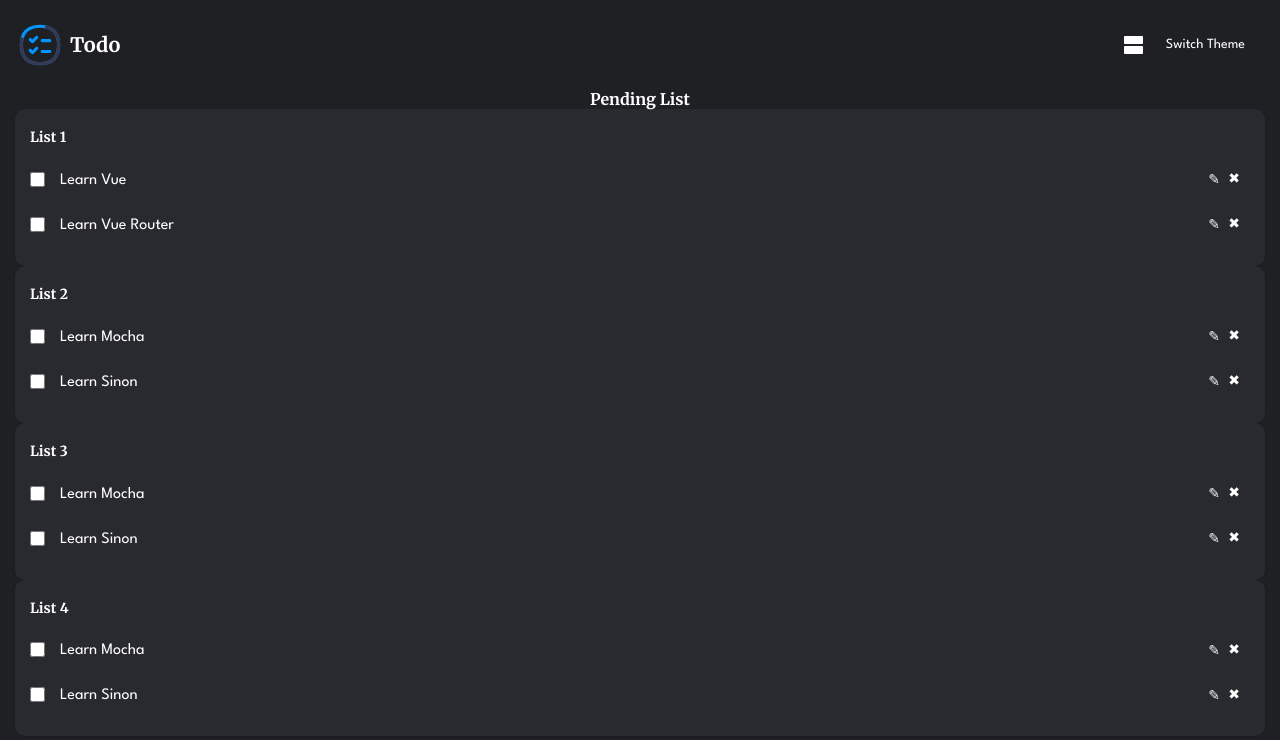
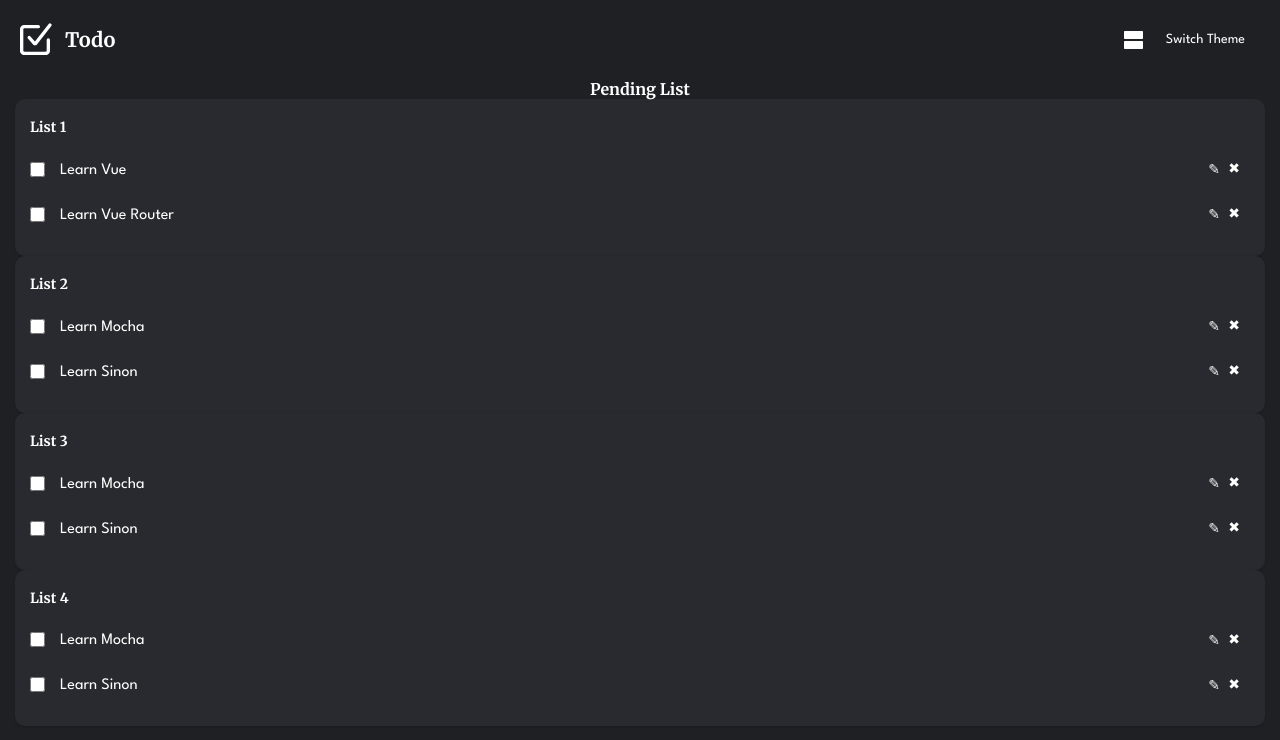
Before and after one commit to tripathishashikant/todo, a Vue app: page /pending-list in a window 1280 px wide. Shown: the top 740 px of the page. Built offline with nearby package versions, Linux system fonts and the light colour scheme.

Commit message:
Feature 1.6.2 - Logo svg icon changed and structure updated.
Signed-off-by: Shashikant <shashikant.tripathi187@gmail.com>

```diff
--- a/src/assets/scss/modules/_logo.scss
+++ /dev/null
@@ -1,15 +0,0 @@
-.logo {
-  &__link {
-    display: flex;
-    flex-flow: row nowrap;
-    justify-content: flex-start;
-    align-items: center;
-
-    text-decoration: none;
-  }
-
-  &__image {
-    flex: 0 1 5rem;
-    margin-right: 0.5rem;
-  }
-}
--- a/src/assets/scss/styles.scss
+++ b/src/assets/scss/styles.scss
@@ -10,7 +10,6 @@
 @import 'base';
 
 /* --- global modules styling --- */
-@import './modules/logo';
 @import './modules/menu';
 @import './modules/toggleLayout';
 @import './modules/list';
--- a/src/components/modules/AppHeader.vue
+++ b/src/components/modules/AppHeader.vue
@@ -1,16 +1,11 @@
 <template>
   <header class="header">
     <div class="header__container">
-      <div class="header__logo logo">
-        <router-link
-          to="/"
-          class="logo__link"
-        >
-          <the-logo />
-          <h1 class="logo__title">
-            {{ title }}
-          </h1>
-        </router-link>
+      <div class="header__logo">
+        <SiteLogo />
+        <h1 class="header__pageTitle">
+          {{ title }}
+        </h1>
       </div>
       <div class="header__menu menu">
         <div
@@ -31,7 +26,7 @@
 
 <script>
 import { mapActions, mapGetters } from 'vuex';
-import TheLogo from '../svgs/TheLogo.vue';
+import SiteLogo from './SiteLogo.vue';
 import VerticalLayoutIcon from '../svgs/VerticalLayoutIcon.vue';
 import HorizontalLayoutIcon from '../svgs/HorizontalLayoutIcon.vue';
 import ThemeSwitcher from './ThemeSwitcher.vue';
@@ -39,7 +34,7 @@ import ThemeSwitcher from './ThemeSwitcher.vue';
 export default {
   name: 'AppHeader',
   components: {
-    TheLogo,
+    SiteLogo,
     VerticalLayoutIcon,
     HorizontalLayoutIcon,
     ThemeSwitcher,
@@ -82,6 +77,11 @@ export default {
 
   &__logo {
     flex: 0 1 11rem;
+
+    display: flex;
+    flex-flow: row nowrap;
+    justify-content: flex-start;
+    align-items: center;
   }
 
   &__menu {
--- /dev/null
+++ b/src/components/modules/SiteLogo.vue
@@ -0,0 +1,39 @@
+<template>
+  <div class="logo">
+    <router-link
+      to="/"
+      class="logo__link"
+    >
+      <LogoSVG />
+    </router-link>
+  </div>
+</template>
+
+<script>
+import LogoSVG from '../svgs/LogoSVG.vue';
+
+export default {
+  name: 'SiteLogo',
+  components: {
+    LogoSVG,
+  },
+};
+</script>
+
+<style lang="scss">
+.logo {
+  width:4rem;
+  height:4rem;
+  margin-right: 1rem;
+
+  &__link {
+    display: flex;
+    flex-flow: row nowrap;
+    justify-content: flex-start;
+    align-items: center;
+
+    flex: 0 1 5rem;
+    text-decoration: none;
+  }
+}
+</style>
--- /dev/null
+++ b/src/components/svgs/LogoSVG.vue
@@ -0,0 +1,43 @@
+<template>
+  <svg
+    class="svg"
+    viewBox="0 0 24 24"
+    fill="none"
+  >
+    <path
+      class="svg_path"
+      fill-rule="evenodd"
+      clip-rule="evenodd"
+      d="m20.215 2.387-8.258 10.547-2.704-3.092a1 1 0 1 0-1.506 1.316l3.103
+      3.548a1.5 1.5 0 0 0 2.31-.063L21.79 3.62a1 1 0 1 0-1.575-1.233zM20 11a1
+      1 0 0 0-1 1v6.077c0 .459-.021.57-.082.684a.364.364 0 0
+      1-.157.157c-.113.06-.225.082-.684.082H5.923c-.459 0-.57-.022-.684-.082a.363.363
+      0 0 1-.157-.157c-.06-.113-.082-.225-.082-.684V5.5a.5.5 0 0 1
+      .5-.5l8.5.004a1 1 0 1 0 0-2L5.5 3A2.5 2.5 0 0 0 3 5.5v12.577c0
+      .76.082 1.185.319 1.627.224.419.558.753.977.977.442.237.866.319
+      1.627.319h12.154c.76 0 1.185-.082
+      1.627-.319.42-.224.754-.558.978-.977.236-.442.318-.866.318-1.627V12a1 1 0 0 0-1-1z"
+    />
+  </svg>
+</template>
+
+<script>
+export default {
+  name: 'LogoSVG',
+};
+</script>
+
+<style lang="scss">
+.svg {
+  width:100%;
+  height:100%;
+
+  &_path {
+    fill: $primary-body-dark;
+
+    .light & {
+      fill: $primary-body-light;
+    }
+  }
+}
+</style>
--- a/src/components/svgs/TheLogo.vue
+++ /dev/null
@@ -1,63 +0,0 @@
-<template>
-  <svg
-    class="logo__image"
-    viewBox="0 0 24 24"
-    fill="none"
-    xmlns="http://www.w3.org/2000/svg"
-  >
-    <path
-      d="M3.35288 8.95043C4.00437 6.17301 6.17301 4.00437
-          8.95043 3.35287C10.9563 2.88237 13.0437 2.88237 15.0496
-          3.35287C17.827 4.00437 19.9956 6.17301 20.6471 8.95043C21.1176
-          10.9563 21.1176 13.0437 20.6471 15.0496C19.9956 17.827 17.827
-          19.9956 15.0496 20.6471C13.0437 21.1176 10.9563 21.1176 8.95044
-          20.6471C6.17301 19.9956 4.00437 17.827 3.35288 15.0496C2.88237
-          13.0437 2.88237 10.9563 3.35288 8.95043Z"
-      stroke="#0095FF"
-      stroke-width="1.5"
-    />
-    <path
-      d="M3.35288 8.95043C2.88237 10.9563 2.88237 13.0437 3.35288
-          15.0496C4.00437 17.827 6.17301 19.9956 8.95044 20.6471C10.9563
-          21.1176 13.0437 21.1176 15.0496 20.6471C17.827 19.9956 19.9956
-          17.827 20.6471 15.0496C21.1176 13.0437 21.1176 10.9563 20.6471
-          8.95043C19.9956 6.17301 17.827 4.00437 15.0496 3.35287"
-      stroke="#363853"
-      stroke-width="1.5"
-      stroke-linecap="round"
-    />
-    <path
-      d="M7.84912 8.86907C7.55622 8.57618 7.08135 8.57618 6.78846
-          8.86907C6.49556 9.16197 6.49556 9.63684 6.78846 9.92973L7.84912
-          8.86907ZM8.35906 10.4397L7.82873 10.97C7.96938 11.1107 8.16015
-          11.1897 8.35906 11.1897C8.55797 11.1897 8.74874 11.1107 8.88939
-          10.97L8.35906 10.4397ZM10.9699 8.88946C11.2628 8.59657 11.2628
-          8.12169 10.9699 7.8288C10.677 7.53591 10.2022 7.53591 9.90928
-          7.8288L10.9699 8.88946ZM13.0403 9.16954C12.6261 9.16954 12.2903
-          9.50533 12.2903 9.91954C12.2903 10.3338 12.6261 10.6695 13.0403
-          10.6695V9.16954ZM16.6812 10.6695C17.0955 10.6695 17.4312 10.3338
-          17.4312 9.91954C17.4312 9.50533 17.0955 9.16954 16.6812
-          9.16954V10.6695ZM7.84912 14.0704C7.55622 13.7775 7.08135 13.7775
-          6.78846 14.0704C6.49556 14.3633 6.49556 14.8382 6.78846 15.1311L7.84912
-          14.0704ZM8.35906 15.641L7.82873 16.1714C8.12162 16.4643 8.5965 16.4643
-          8.88939 16.1714L8.35906 15.641ZM10.9699 14.0908C11.2628 13.7979 11.2628
-          13.3231 10.9699 13.0302C10.677 12.7373 10.2022 12.7373 9.90928 13.0302L10.9699
-          14.0908ZM13.0403 14.3709C12.6261 14.3709 12.2903 14.7067 12.2903 15.1209C12.2903
-          15.5351 12.6261 15.8709 13.0403 15.8709V14.3709ZM16.6812 15.8709C17.0955 15.8709
-          17.4312 15.5351 17.4312 15.1209C17.4312 14.7067 17.0955 14.3709 16.6812
-          14.3709V15.8709ZM6.78846 9.92973L7.82873 10.97L8.88939 9.90935L7.84912
-          8.86907L6.78846 9.92973ZM8.88939 10.97L10.9699 8.88946L9.90928 7.8288L7.82873
-          9.90935L8.88939 10.97ZM13.0403 10.6695H16.6812V9.16954H13.0403V10.6695ZM6.78846
-          15.1311L7.82873 16.1714L8.88939 15.1107L7.84912 14.0704L6.78846 15.1311ZM8.88939
-          16.1714L10.9699 14.0908L9.90928 13.0302L7.82873 15.1107L8.88939 16.1714ZM13.0403
-          15.8709H16.6812V14.3709H13.0403V15.8709Z"
-      fill="#0095FF"
-    />
-  </svg>
-</template>
-
-<script>
-export default {
-  name: 'TheLogo',
-};
-</script>
```
